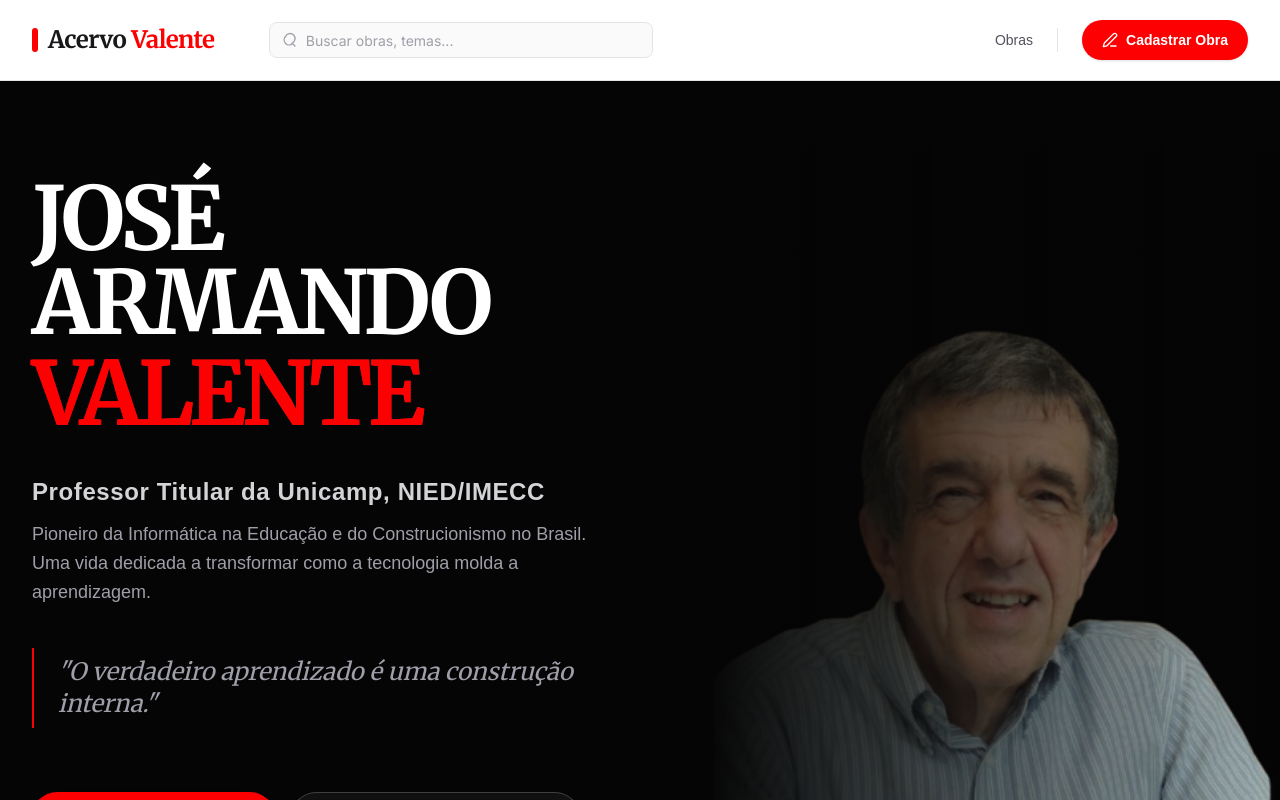
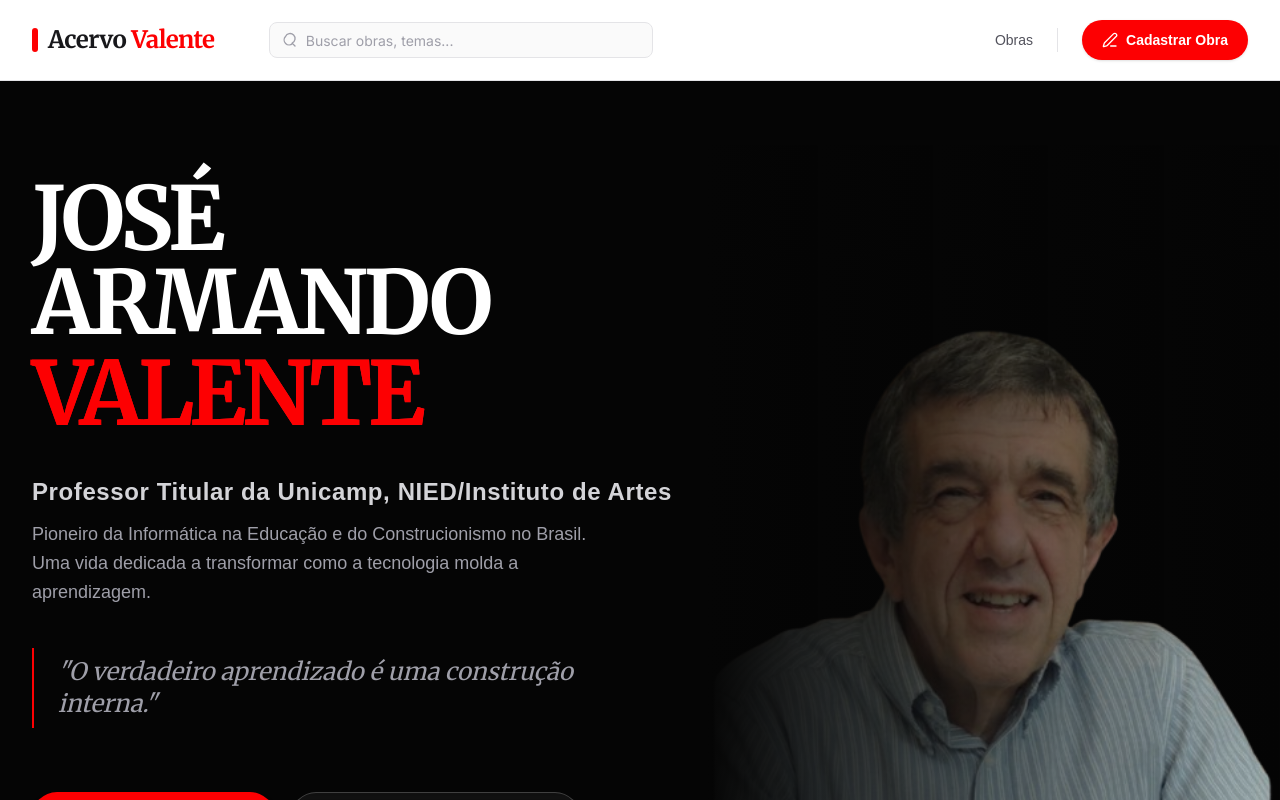
Before and after one commit to marcelomeloni/valente, a Next.js app: page / in a window 1280 px wide. Shown: the top 800 px of the page. Built offline with nearby package versions, Linux system fonts and the light colour scheme; no server answers.

Commit message:
Update HeroSection.tsx

```diff
--- a/src/components/home/HeroSection.tsx
+++ b/src/components/home/HeroSection.tsx
@@ -73,7 +73,7 @@ export function HeroSection() {
 
           <motion.div variants={itemVariants} className="flex flex-col gap-3 mt-4">
             <h2 className="text-xl font-semibold tracking-wide text-zinc-300 sm:text-2xl">
-              Professor Titular da Unicamp, NIED/IMECC
+              Professor Titular da Unicamp, NIED/Instituto de Artes
             </h2>
             <p className="text-lg text-zinc-400 font-light leading-relaxed max-w-xl">
               Pioneiro da Informática na Educação e do Construcionismo no Brasil. Uma vida dedicada a transformar como a tecnologia molda a aprendizagem.
```
